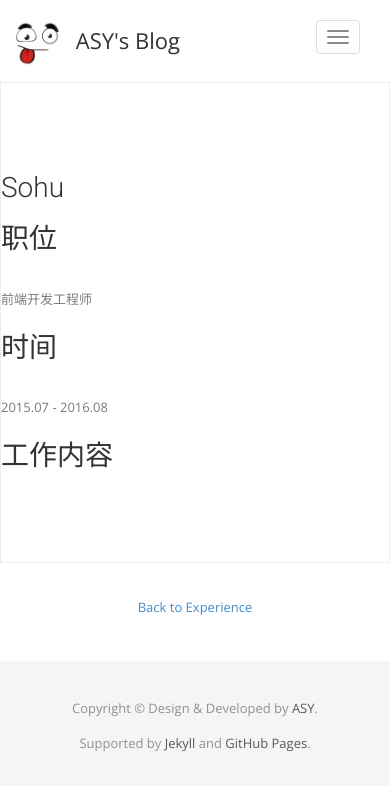
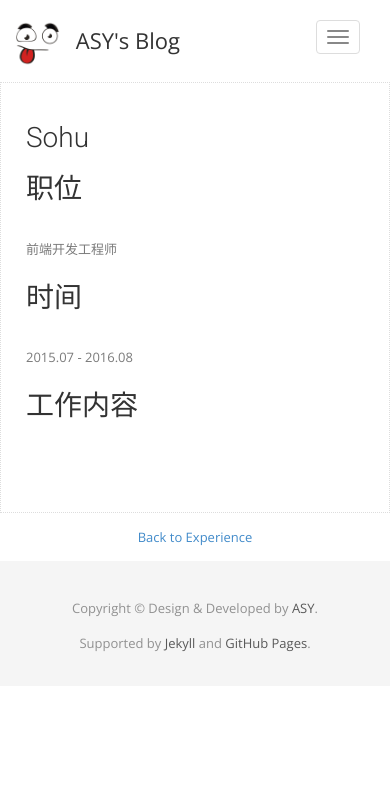
Before and after one commit to lucky3mvp/lucky3mvp.github.io, a Jekyll site: the page built from experience/sohu.md, in a window 390 px wide. Shown: the top 791 px of the page. Built offline with Jekyll 4.4.1, drawn with Linux system fonts in a browser that asks for light colours; nearby versions of some CDN libraries; some web fonts are replaced; our own code applies the rules of GitHub Pages for plain Markdown files.

Commit message:
MOD:页面适配手机屏幕和平板屏幕

```diff
--- a/_layouts/experience.html
+++ b/_layouts/experience.html
@@ -15,7 +15,7 @@
       </div>
     </div>
   </section>
+  <p class="back">
+    <a href="{{ site.baseurl }}/experience">Back to Experience</a>
+  </p>
 </div>
-<p class="center-text" style="padding: 30px;">
-  <a href="{{ site.baseurl }}/experience">Back to Experience</a>
-</p>
--- a/_layouts/post.html
+++ b/_layouts/post.html
@@ -20,7 +20,7 @@
       </div>
     </div>
   </section>
+  <p class="back">
+    <a href="{{ site.baseurl }}/blog">Back to Blog</a>
+  </p>
 </div>
-<p class="center-text" style="padding: 30px;">
-  <a href="{{ site.baseurl }}/blog">Back to Blog</a>
-</p>
--- a/assets/_sass/base.scss
+++ b/assets/_sass/base.scss
@@ -35,3 +35,25 @@
     text-decoration: none !important;
   }
 }
+
+.section-title {
+  margin-bottom: 70px;
+  h2 {
+    text-transform: uppercase;
+    font-size: 28px;
+    font-weight: 600;
+  }
+  p {
+    font-family: 'Volkhov', serif;
+    font-style: italic;
+    color: #666;
+  }
+}
+
+.italic {
+  font-style: italic;
+}
+
+.bold {
+  font-weight: bold;
+}
--- a/assets/_sass/responsive.scss
+++ b/assets/_sass/responsive.scss
@@ -12,6 +12,14 @@
   #home-header {
     box-sizing: border-box;
     height: calc(100vh - 60px);
+  }
+  .post,
+  .experience {
+    .back {
+      text-align: center;
+      padding: 30px;
+      margin: 0;
+    }
   }
 }
 
@@ -63,7 +71,14 @@
       padding-left: 0px;
     }
     .companys {
+      ul {
+        margin-right: -30px;
+      }
       li {
+        // 容器的width是 720px;
+        width: 220px;
+        margin: 10px 0;
+        margin-right: 30px;
         .img-heading {
           padding: 5px 0 5px 13px;
           h2 {
@@ -92,6 +107,33 @@
       }
     }
   }
+
+  /*-- About --*/
+  #about {
+    .block {
+      width: 88%;
+      margin: 0 auto;
+    }
+    .carousel {
+      margin-top: 50px;
+    }
+  }
+
+  #intro {
+    .container {
+      padding: 0 50px;
+    }
+  }
+
+  .post,
+  .experience {
+    .back {
+      text-align: center;
+      padding: 20px;
+      margin: 0;
+    }
+  }
+
 }
 
 
@@ -147,8 +189,12 @@
 
   /*-- 非首页头图 --*/
   #global-header {
+    padding: 30px 0;
     .block {
       padding-left: 0;
+      h1 {
+        font-size: 28px;
+      }
     }
   }
 
@@ -165,10 +211,14 @@
       }
     }
     .companys {
+      ul {
+        margin-right: -15px;
+      }
       li {
-        width: 100%;
-        /* 移动端先显示两个吧 */
-        width: 50%;
+        /* 移动端先显示两个吧,容器宽是 345px; */
+        width: 165px;
+        margin: 10px 0;
+        margin-right: 15px;
         .img-heading {
           padding: 5px 0 5px 13px;
           h2 {
@@ -201,11 +251,31 @@
 
   /*-- About --*/
   #about {
+    .block {
+      width: 88%;
+      margin: 0 auto;
+    }
     .carousel {
-      margin-top: 10px;
+      margin-top: 50px;
     }
   }
 
+  #intro {
+    padding-top: 0;
+    .container {
+      padding-left: 40px;
+      padding-right: 40px;
+    }
+  }
+
+  .post,
+  .experience {
+    .back {
+      text-align: center;
+      padding: 10px;
+      margin: 0;
+    }
+  }
 
   /*--service Start--*/
   #service {
--- a/assets/_sass/site.scss
+++ b/assets/_sass/site.scss
@@ -11,33 +11,6 @@
 @import url(//fonts.googleapis.com/css?family=Roboto:400,100,300,500,700);
 @import url(//fonts.googleapis.com/css?family=Volkhov:400italic);
 
-
-.section-title {
-  margin-bottom: 70px;
-  h2 {
-    text-transform: uppercase;
-    font-size: 28px;
-    font-weight: 600;
-  }
-  p {
-    font-family: 'Volkhov', serif;
-    font-style: italic;
-    color: #666;
-  }
-}
-
-
-.italic {
-  font-style: italic;
-}
-
-.bold {
-  font-weight: bold;
-}
-
-.center-text {
-  text-align: center;
-}
 
 /*
  * 本样式表主要是站点在电脑上的样式表现
@@ -317,12 +290,15 @@
     }
   }
   .companys {
+    ul {
+      margin-right: -30px;
+    }
     li {
       float: left;
-      // width: 33.3%;
-      // padding: 6px;
-      width: 32%;
-      margin: 6px;
+      // 容器宽是990px;
+      width: 310px;
+      margin: 10px 0;
+      margin-right: 30px;
       box-sizing: border-box;
       overflow: hidden;
       position: relative;
```
